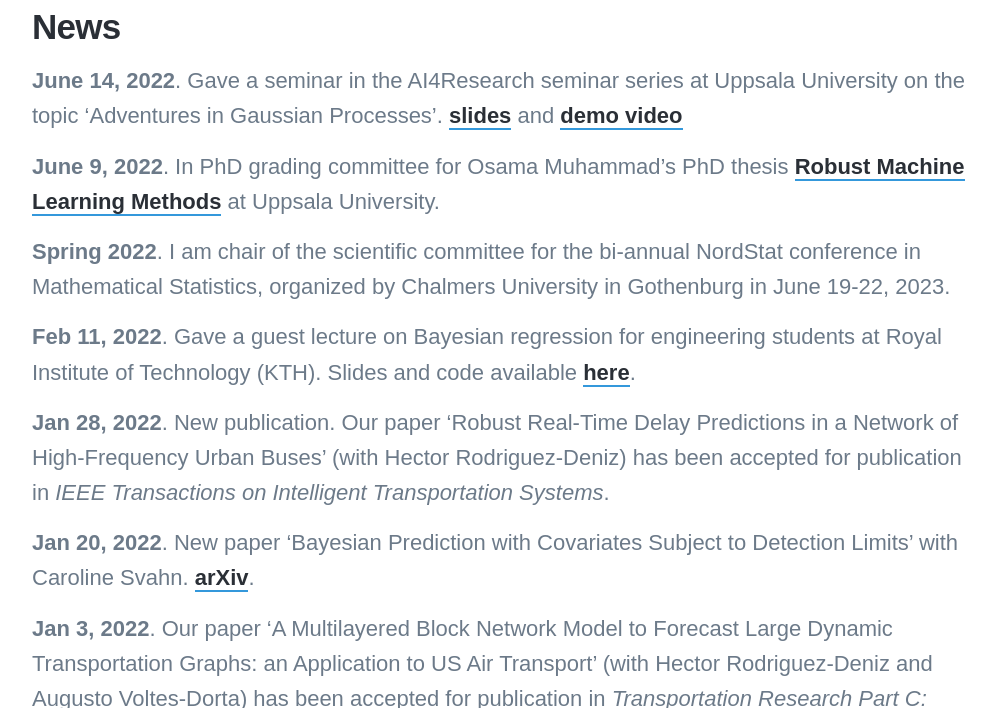
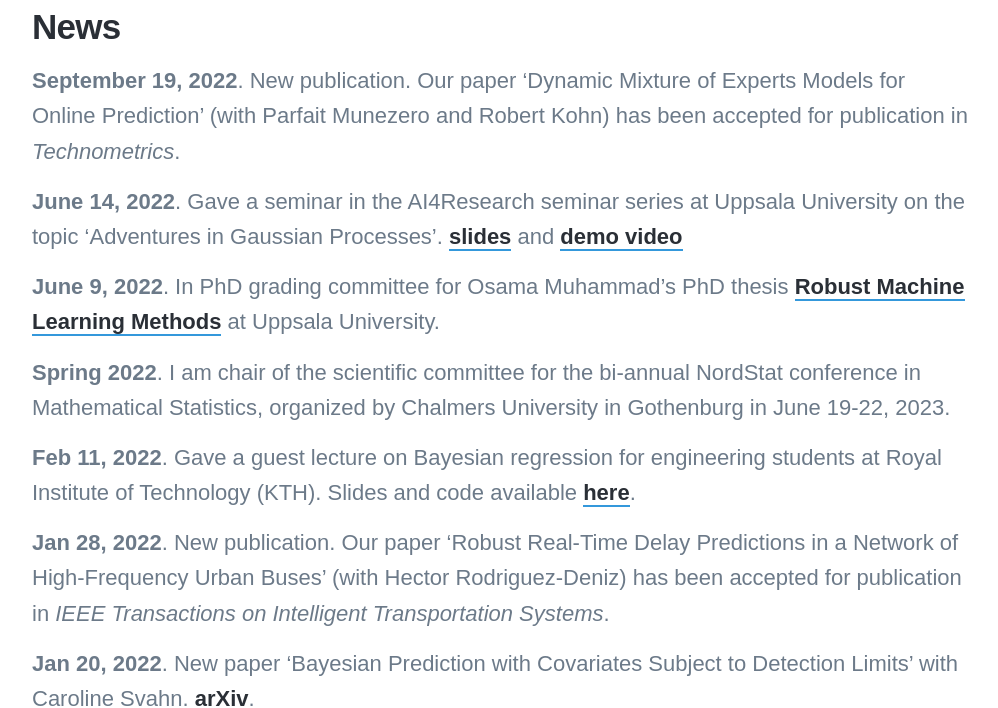
Before and after one commit to mattiasvillani/mattiasvillani.github.io, a Jekyll site: the page built from _pages/news.md, in a window 1280 px wide and 900 px high, scrolled down 416 px, cut to the strip 192-900 px from the top of the window. Shown: the whole strip, without its empty margins (138-1136 px from the left). Built offline with Jekyll 4.4.1, drawn with Linux system fonts in a browser that asks for light colours; nearby versions of some CDN libraries; some web fonts are replaced.

Commit message:
added techometrics publication

```diff
--- a/_data/publist.yml
+++ b/_data/publist.yml
@@ -28,9 +28,10 @@
   authors: Parfait Munezero and Robert Kohn
   url: whatevs
   image: onlinemixtures.png
-  display: arXived
+  display: Technometrics
   arxiv: 2109.11449
-  year:
+  year: 2022
+  journal: true
 
 - title: "Spectral Subsampling MCMC for Stationary Multivariate Time Series"
   authors: Matias Quiroz, Robert Kohn and Robert Salomone
--- a/_pages/news.md
+++ b/_pages/news.md
@@ -6,6 +6,8 @@ featured_image: /images/newspaper_desk_crop.jpg
 ---
 
 ## News
+
+**September 19, 2022**. New publication. Our paper 'Dynamic Mixture of Experts Models for Online Prediction' (with Parfait Munezero and Robert Kohn) has been accepted for publication in *Technometrics*.
 
 **June 14, 2022**. Gave a seminar in the AI4Research seminar series at Uppsala University on the topic ‘Adventures in Gaussian Processes’. [slides](https://github.com/mattiasvillani/Talks/raw/master/AI4Research.pdf) and [demo video](https://www.youtube.com/watch?ab_channel=MattiasVillani&v=wyD0O5hF5tE)
 
```
